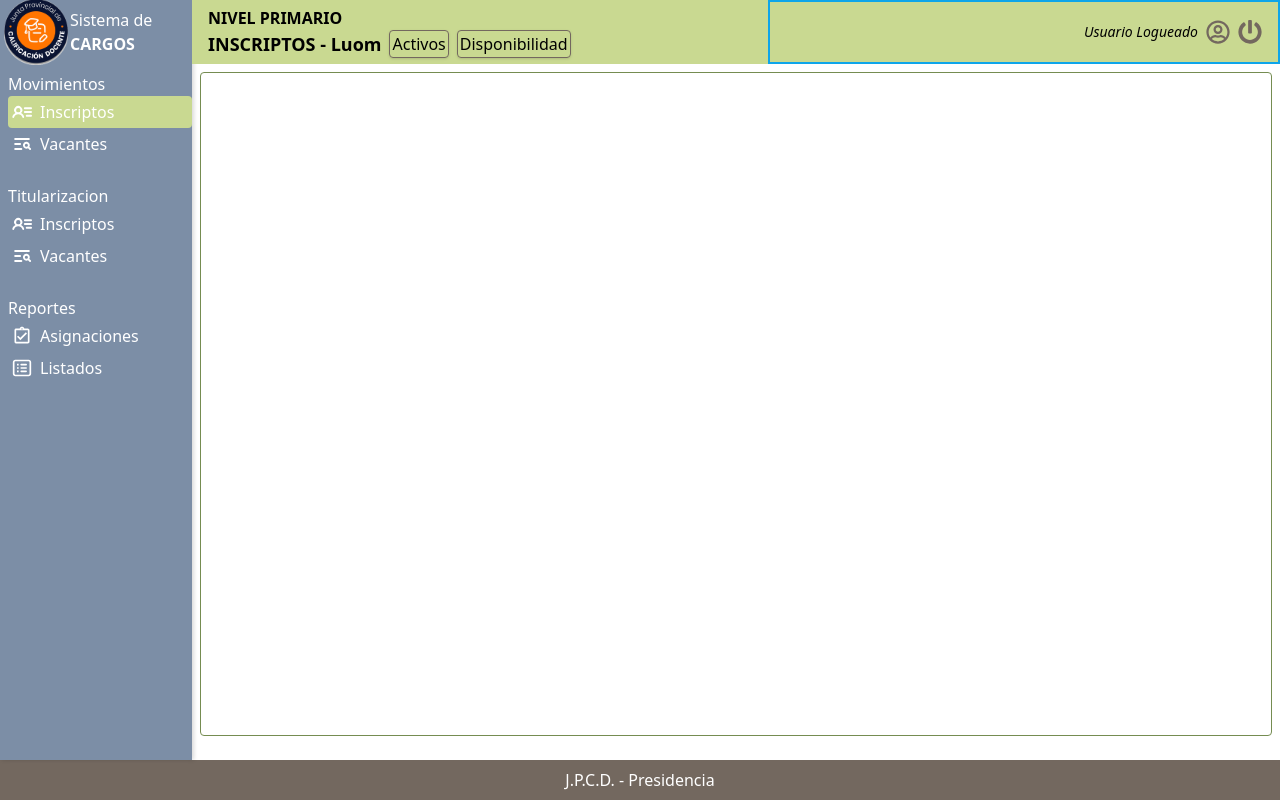
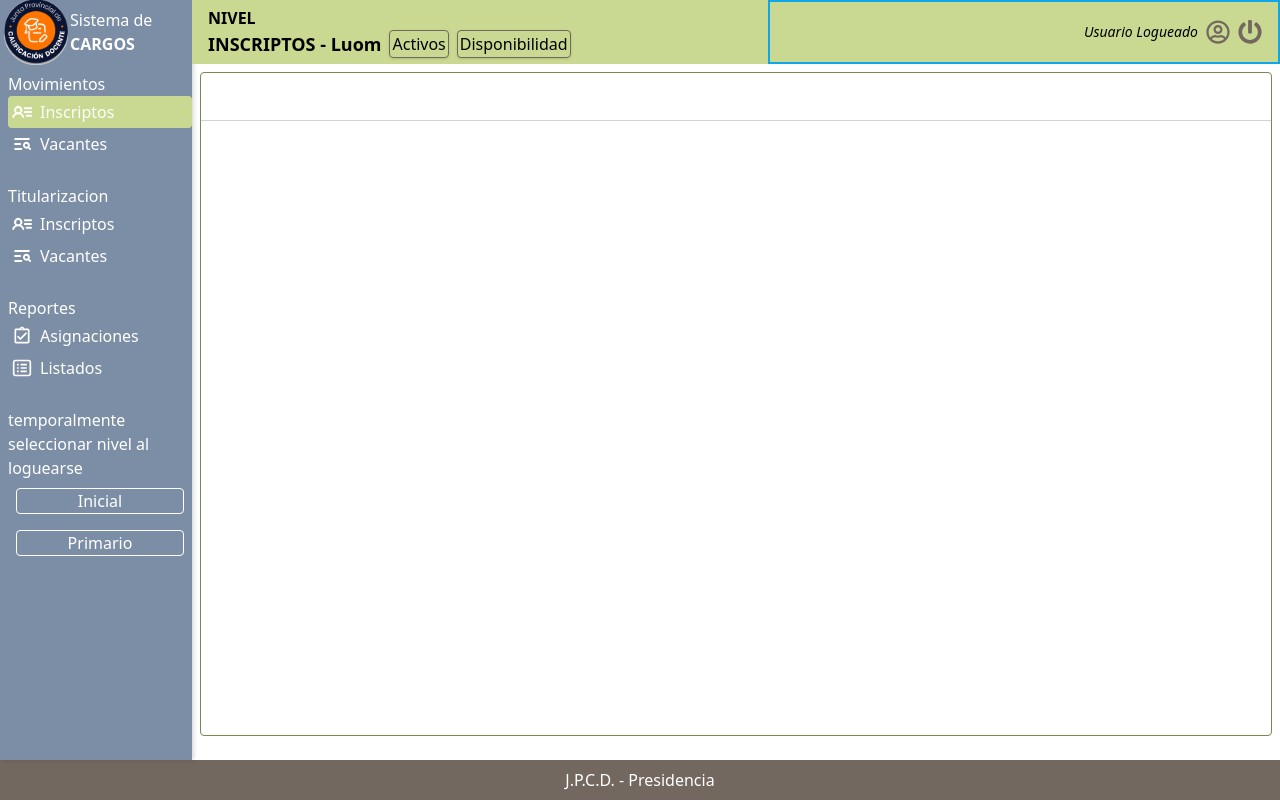
Before and after one commit to GDavidDias/Cargos, a React (Vite) app in the folder client/: page /#/ in a window 1280 px wide. Built offline with nearby package versions, Linux system fonts and the light colour scheme.

Commit message:
se agrega variable global: nivel

```diff
--- a/client/src/components/InscriptosMov/InscriptosMov.jsx
+++ b/client/src/components/InscriptosMov/InscriptosMov.jsx
@@ -1,13 +1,21 @@
+import { useEffect } from "react";
 import { FaRegUserCircle, FaPowerOff  } from "react-icons/fa";
+import { useSelector } from "react-redux";
 
 const InscriptosMov = ()=>{
+    const nivelSG = useSelector((state)=>state.page.nivel);
+
+    useEffect(()=>{
+        console.log('que tiene nivelSG en InscriptosMov: ', nivelSG);
+    },[nivelSG])
+
     return(
         <div className="h-full w-full">
             {/* ENCABEZADO DE PAGINA */}
             <div className="bg-[#C9D991] h-[8vh] flex flex-row">
                 {/* TITULOS - BOTONES - NIVEL */}
                 <div className="w-[45vw] flex justify-center items-start flex-col">
-                    <label className="ml-4 text-base font-semibold">NIVEL PRIMARIO</label>
+                    <label className="ml-4 text-base font-semibold">NIVEL {nivelSG}</label>
                     <div className="flex flex-row">
                         <label className="ml-4 text-lg font-sans font-bold">INSCRIPTOS - Luom</label>
                         <button
@@ -32,7 +40,15 @@ const InscriptosMov = ()=>{
             {/* CONTENIDO DE PAGINA */}
             <div className="h-[87vh]">
                 <div className="m-2 border-[1px] border-[#758C51] rounded h-[83vh]">
+                    {/* PARTE SUPERIOR DE TABLA */}
+                    <div className="border-b-[1px] border-slate-300 h-[6vh]">
 
+                    </div>
+
+                    {/* PARTE INFERIOR DE DATOS DE TABLA */}
+                    <div>
+
+                    </div>
                 </div>
             </div>
         </div>
--- a/client/src/components/VacantesMov/VacantesMov.jsx
+++ b/client/src/components/VacantesMov/VacantesMov.jsx
@@ -1,13 +1,22 @@
+import { useEffect } from "react";
 import { FaRegUserCircle, FaPowerOff  } from "react-icons/fa";
+import { useSelector } from "react-redux";
 
 const VacantesMov = () =>{
+
+    const nivelSG = useSelector((state)=>state.page.nivel);
+
+    useEffect(()=>{
+        console.log('que tiene nivelSG en VacantesMov: ', nivelSG);
+    },[nivelSG])
+
     return(
         <div className="h-full w-full">
             {/* ENCABEZADO DE PAGINA */}
             <div className="bg-[#C9D991] h-[8vh] flex flex-row">
                 {/* TITULOS - BOTONES - NIVEL */}
                 <div className="w-[45vw] flex justify-center items-start flex-col">
-                    <label className="ml-4 text-base font-semibold">NIVEL PRIMARIO</label>
+                    <label className="ml-4 text-base font-semibold">NIVEL {nivelSG}</label>
                     <div className="flex flex-row">
                         <label className="ml-4 text-lg font-sans font-bold">VACANTES</label>
                         {/* <button
--- a/client/src/redux/pageSlice.js
+++ b/client/src/redux/pageSlice.js
@@ -1,7 +1,8 @@
 import { createSlice } from "@reduxjs/toolkit"
 
 const initialState = {
-    page:''
+    page:'',
+    nivel:''
 }
 
 export const pageSlice = createSlice({
@@ -11,8 +12,11 @@ export const pageSlice = createSlice({
         setPage:(state,action)=>{
             state.page = action.payload;
         },
+        setNivel:(state,action)=>{
+            state.nivel = action.payload;
+        },
     }
 });
 
-export const {setPage} = pageSlice.actions;
+export const {setPage, setNivel} = pageSlice.actions;
 export default pageSlice.reducer;
--- a/client/src/views/SideBar/SideBar.jsx
+++ b/client/src/views/SideBar/SideBar.jsx
@@ -3,13 +3,14 @@ import { MdOutlineAssignmentTurnedIn } from "react-icons/md";
 import { CgList } from "react-icons/cg";
 import logo from '../../assets/JUNTA-04-xs.png';
 import { useDispatch, useSelector } from "react-redux";
-import { setPage } from "../../redux/pageSlice";
+import { setNivel, setPage } from "../../redux/pageSlice";
 import { useEffect } from "react";
 
 const SideBar = () => {
     const dispatch = useDispatch();
 
     const pageSG = useSelector((state)=>state.page.page);
+    const nivelSG = useSelector((state)=>state.page.nivel);
 
     const submitInscriptosMov =()=>{
         //
@@ -47,9 +48,20 @@ const SideBar = () => {
         dispatch(setPage('Listados'))
     };
 
+    const submitNivelInicial = () =>{
+        console.log('Presiono Nivel Inicial');
+        dispatch(setNivel('INICIAL'));
+    };
+
+    const submitNivelPrimario = ()=>{
+        console.log('Presiono Nivel Primario');
+        dispatch(setNivel('PRIMARIO'))
+    };
+
     useEffect(()=>{
         console.log('que tiene pageSG: ', pageSG);
-    },[pageSG])
+        console.log('que tiene nivelSG: ', nivelSG);
+    },[pageSG,nivelSG])
 
     return(
         <div className="bg-[#7C8EA6] w-full h-full shadow-right-only-md">
@@ -150,6 +162,19 @@ const SideBar = () => {
                     <label className="">Listados</label>
                 </div>
             </div>
+
+            {/* SELECCION NIVEL */}
+            <div className="ml-2 mt-6 text-white text-base flex flex-col">
+                <label>temporalmente seleccionar nivel al loguearse</label>
+                <button
+                    className="border-[1px] border-white m-2 rounded"
+                    onClick={()=>submitNivelInicial()}
+                >Inicial</button>
+                <button
+                    className="border-[1px] border-white m-2 rounded"
+                    onClick={()=>submitNivelPrimario()}
+                >Primario</button>
+            </div>
         </div>
     )
 };
```
